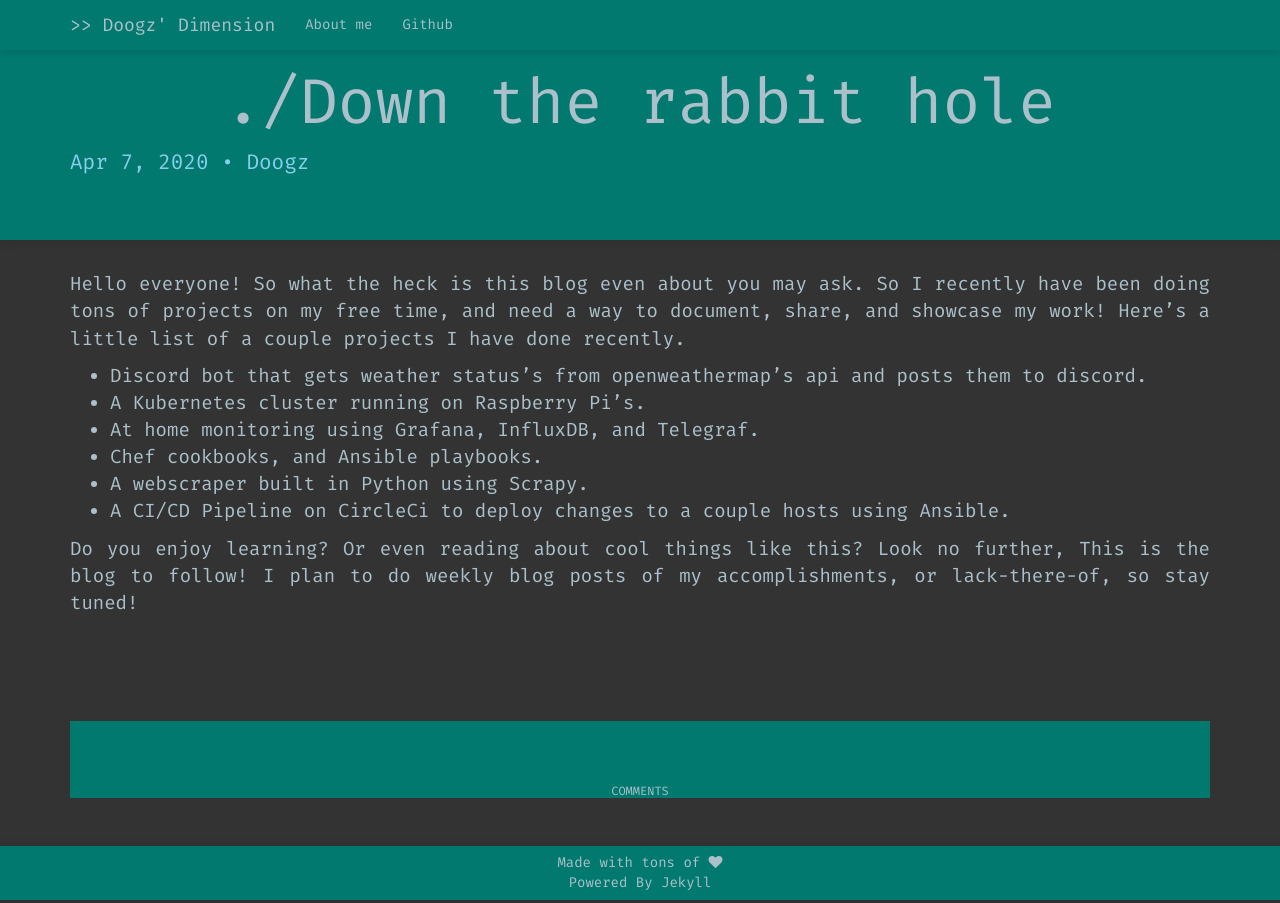
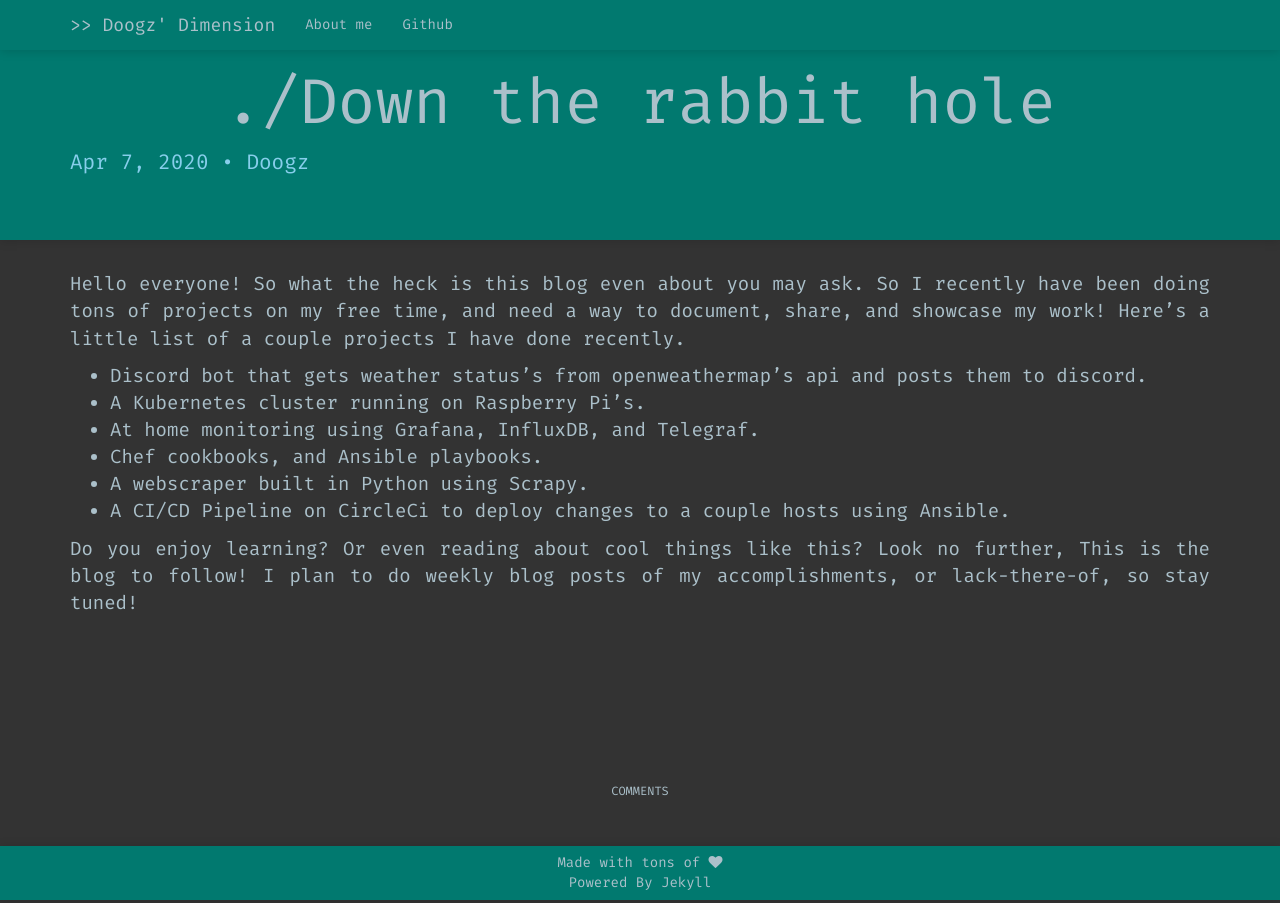
Before and after one commit to wdoogz/wdoogz.github.io, a Jekyll site: the page built from _posts/2020-04-07-first-post.markdown, in a window 1280 px wide. Built offline with Jekyll 4.4.1, drawn with Linux system fonts in a browser that asks for light colours; nearby versions of some CDN libraries; some web fonts are replaced.

Commit message:
Update _gh-comments.scss

```diff
--- a/_sass/_gh-comments.scss
+++ b/_sass/_gh-comments.scss
@@ -1,6 +1,5 @@
 #gh-comments {
   text-align: center;
-  background-color: #01796f;
 }
 
 #gh-comment {
```
